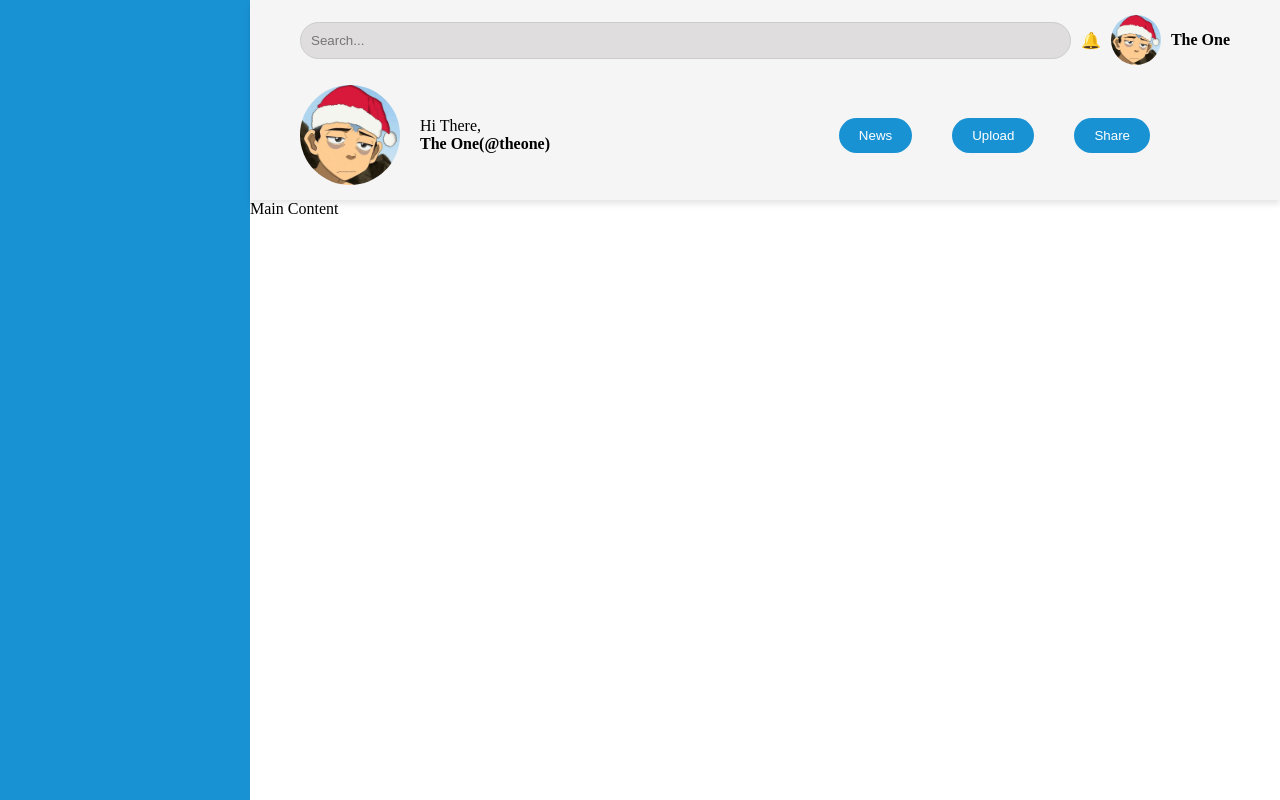
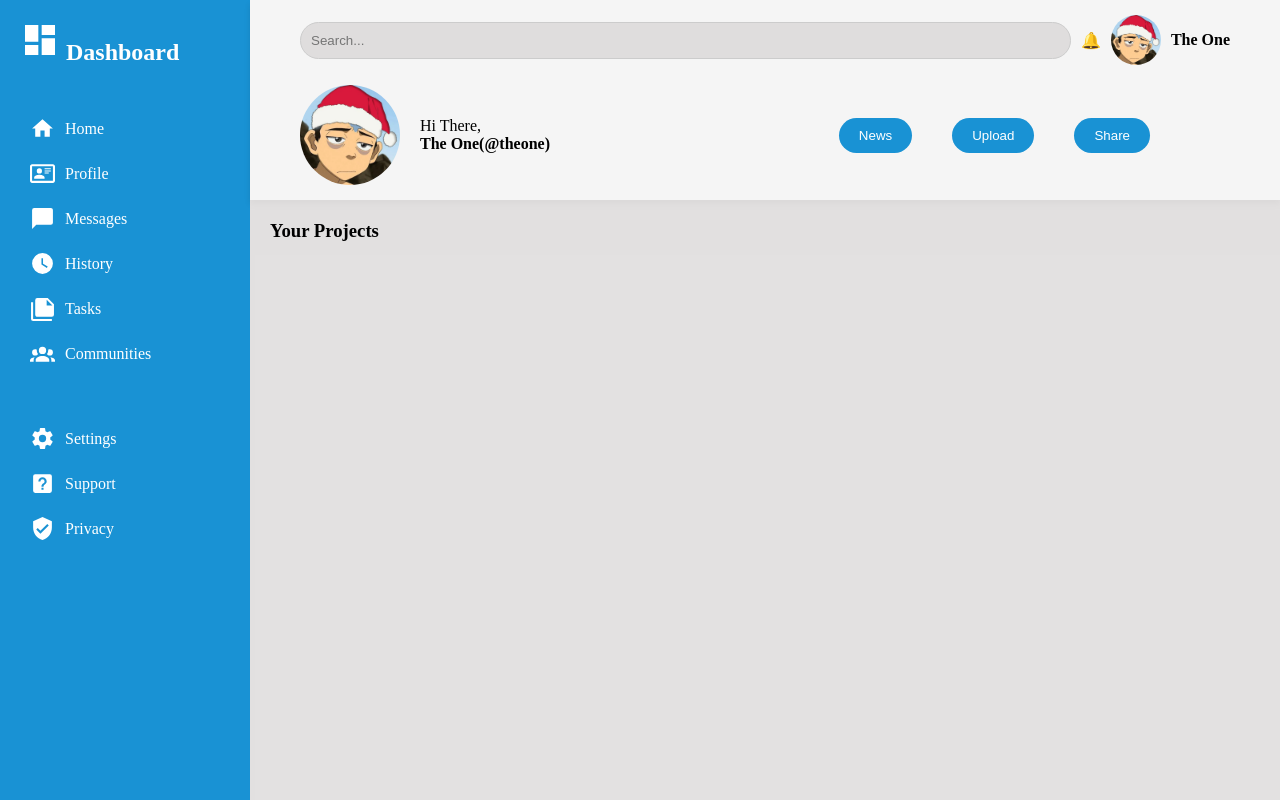
Before and after one commit to mohamadHn0/Admin-Dashboard, a plain HTML site: page dashboard.html in a window 1280 px wide. Drawn offline with Linux system fonts and the light colour scheme.

Commit message:
finishing the sidebar

```diff
--- a/dashboard.html
+++ b/dashboard.html
@@ -4,7 +4,55 @@
 </head>
 <body>
   <div class ="container">
-    <div class="sidebar"></div>
+    <div class="sidebar">
+
+      <div class="dashboard-title">
+        <h1><svg xmlns="http://www.w3.org/2000/svg" viewBox="0 0 24 24"><title>view-dashboard</title><path d="M13,3V9H21V3M13,21H21V11H13M3,21H11V15H3M3,13H11V3H3V13Z" /></svg> Dashboard</h1>
+      </div>
+      <div class="nav-list">
+  <div class="nav-item">
+    <svg xmlns="http://w3.org" viewBox="0 0 24 24"><path d="M10,20V14H14V20H19V12H22L12,3L2,12H5V20H10Z" /></svg>
+    <span>Home</span>
+  </div>
+  <div class="nav-item">
+    <svg xmlns="http://w3.org" viewBox="0 0 24 24"><path d="M22,3H2C0.91,3.04 0.04,3.91 0,5V19C0.04,20.09 0.91,20.96 2,21H22C23.09,20.96 23.96,20.09 24,19V5C23.96,3.91 23.09,3.04 22,3M22,19H2V5H22V19M14,17V15.75C14,14.09 10.66,13.25 9,13.25C7.34,13.25 4,14.09 4,15.75V17H14M9,7A2.5,2.5 0 0,0 6.5,9.5A2.5,2.5 0 0,0 9,12A2.5,2.5 0 0,0 11.5,9.5A2.5,2.5 0 0,0 9,7M14,7V8H20V7H14M14,9V10H20V9H14M14,11V12H18V11H14" /></svg>
+    <span>Profile</span>
+  </div>
+  <div class="nav-item">
+    <svg xmlns="http://w3.org" viewBox="0 0 24 24"><path d="M20,2H4A2,2 0 0,0 2,4V22L6,18H20A2,2 0 0,0 22,16V4C22,2.89 21.1,2 20,2Z" /></svg>
+    <span>Messages</span>
+  </div>
+  <div class="nav-item">
+    <svg xmlns="http://w3.org" viewBox="0 0 24 24"><path d="M12,2A10,10 0 0,0 2,12A10,10 0 0,0 12,22A10,10 0 0,0 22,12A10,10 0 0,0 12,2M16.2,16.2L11,13V7H12.5V12.2L17,14.9L16.2,16.2Z" /></svg>
+    <span>History</span>
+  </div>
+  <div class="nav-item">
+    <svg xmlns="http://w3.org" viewBox="0 0 24 24"><path d="M16,9H21.5L16,3.5V9M7,2H17L23,8V18A2,2 0 0,1 21,20H7C5.89,20 5,19.1 5,18V4A2,2 0 0,1 7,2M3,6V22H21V24H3A2,2 0 0,1 1,22V6H3Z" /></svg>
+    <span>Tasks</span>
+  </div>
+  <div class="nav-item">
+    <svg xmlns="http://w3.org" viewBox="0 0 24 24"><path d="M12,5.5A3.5,3.5 0 0,1 15.5,9A3.5,3.5 0 0,1 12,12.5A3.5,3.5 0 0,1 8.5,9A3.5,3.5 0 0,1 12,5.5M5,8C5.56,8 6.08,8.15 6.53,8.42C6.38,9.85 6.8,11.27 7.66,12.38C7.16,13.34 6.16,14 5,14A3,3 0 0,1 2,11A3,3 0 0,1 5,8M19,8A3,3 0 0,1 22,11A3,3 0 0,1 19,14C17.84,14 16.84,13.34 16.34,12.38C17.2,11.27 17.62,9.85 17.47,8.42C17.92,8.15 18.44,8 19,8M5.5,18.25C5.5,16.18 8.41,14.5 12,14.5C15.59,14.5 18.5,16.18 18.5,18.25V20H5.5V18.25M0,20V18.5C0,17.11 1.89,15.94 4.45,15.6C3.86,16.28 3.5,17.22 3.5,18.25V20H0M24,20H20.5V18.25C20.5,17.22 20.14,16.28 19.55,15.6C22.11,15.94 24,17.11 24,18.5V20Z" /></svg>
+    <span>Communities</span>
+  </div>
+</div>
+
+<div class="nav-list">
+  <div class="nav-item">
+    <svg xmlns="http://w3.org" viewBox="0 0 24 24"><path d="M12,15.5A3.5,3.5 0 0,1 8.5,12A3.5,3.5 0 0,1 12,8.5A3.5,3.5 0 0,1 15.5,12A3.5,3.5 0 0,1 12,15.5M19.43,12.97C19.47,12.65 19.5,12.33 19.5,12C19.5,11.67 19.47,11.34 19.43,11L21.54,9.37C21.73,9.22 21.78,8.95 21.66,8.73L19.66,5.27C19.54,5.05 19.27,4.96 19.05,5.05L16.56,6.05C16.04,5.66 15.5,5.32 14.87,5.07L14.5,2.42C14.46,2.18 14.25,2 14,2H10C9.75,2 9.54,2.18 9.5,2.42L9.13,5.07C8.5,5.32 7.96,5.66 7.44,6.05L4.95,5.05C4.73,4.96 4.46,5.05 4.34,5.27L2.34,8.73C2.21,8.95 2.27,9.22 2.46,9.37L4.57,11C4.53,11.34 4.5,11.67 4.5,12C4.5,12.33 4.53,12.65 4.57,12.97L2.46,14.63C2.27,14.78 2.21,15.05 2.34,15.27L4.34,18.73C4.46,18.95 4.73,19.03 4.95,18.95L7.44,17.94C7.96,18.34 8.5,18.68 9.13,18.93L9.5,21.58C9.54,21.82 9.75,22 10,22H14C14.25,22 14.46,21.82 14.5,21.58L14.87,18.93C15.5,18.67 16.04,18.34 16.56,17.94L19.05,18.95C19.27,19.03 19.54,18.95 19.66,18.73L21.66,15.27C21.78,15.05 21.73,14.78 21.54,14.63L19.43,12.97Z" /></svg>
+    <span>Settings</span>
+  </div>
+  <div class="nav-item">
+    <svg xmlns="http://w3.org" viewBox="0 0 24 24"><path d="M11,18H13V16H11V18M12,6A4,4 0 0,0 8,10H10A2,2 0 0,1 12,8A2,2 0 0,1 14,10C14,12 11,11.75 11,15H13C13,12.75 16,12.5 16,10A4,4 0 0,0 12,6M5,3H19A2,2 0 0,1 21,5V19A2,2 0 0,1 19,21H5A2,2 0 0,1 3,19V5A2,2 0 0,1 5,3Z" /></svg>
+    <span>Support</span>
+  </div>
+  <div class="nav-item">
+    <svg xmlns="http://w3.org" viewBox="0 0 24 24"><path d="M10,17L6,13L7.41,11.59L10,14.17L16.59,7.58L18,9M12,1L3,5V11C3,16.55 6.84,21.74 12,23C17.16,21.74 21,16.55 21,11V5L12,1Z" /></svg>
+    <span>Privacy</span>
+  </div>
+</div>
+
+    </div>
+
     <div class="header">
       <div class ="header-top">
         <div class="search-bar">
@@ -38,7 +86,9 @@
 
 
       </div></div>
-    <div class="main-content">Main Content</div>
+    <div class="main-content">
+      <h3>Your Projects</h3>
+    </div>
   </div>
 </body>
 
--- a/styles.css
+++ b/styles.css
@@ -95,3 +95,43 @@
   gap: 40px;
   align-items: center;
 }
+.dashboard-title {
+  display: grid;
+  grid-template-columns: auto auto;
+  align-items: center;
+  gap: 10px;
+  padding: 20px;
+  font-size: 1.5rem;
+}
+.dashboard-title svg {
+  width: 40px;
+  height: 40px;
+  fill: white;
+}
+.dashboard-title h1 {
+  color: white;
+  font-size: 1.5rem;
+}
+.nav-list {
+  list-style: none;
+  padding: 20px;
+}
+.nav-item {
+  display: grid;
+  grid-template-columns: auto 1fr;
+  align-items: center;
+  gap: 10px;
+  padding: 10px;
+  color: white;
+  cursor: pointer;
+}
+.nav-item svg {
+  width: 25px;
+  height: 25px;
+  fill: white;
+}
+.main-content {
+  padding: 20px;
+  background-color: #d8d5d5b9;
+
+}
```
